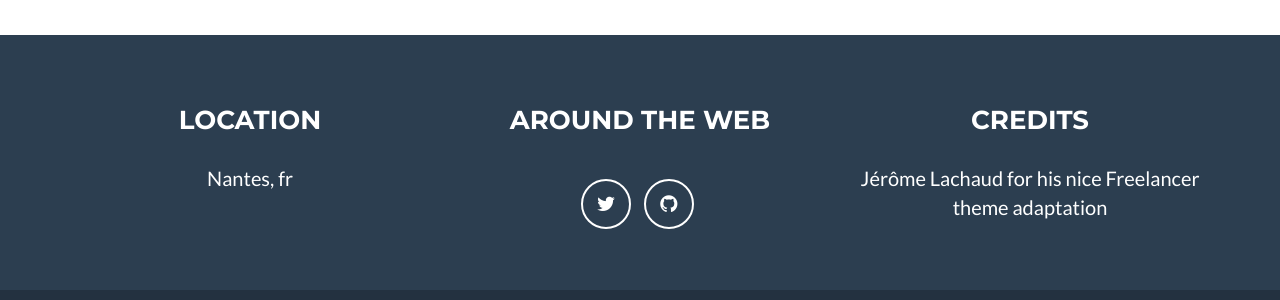
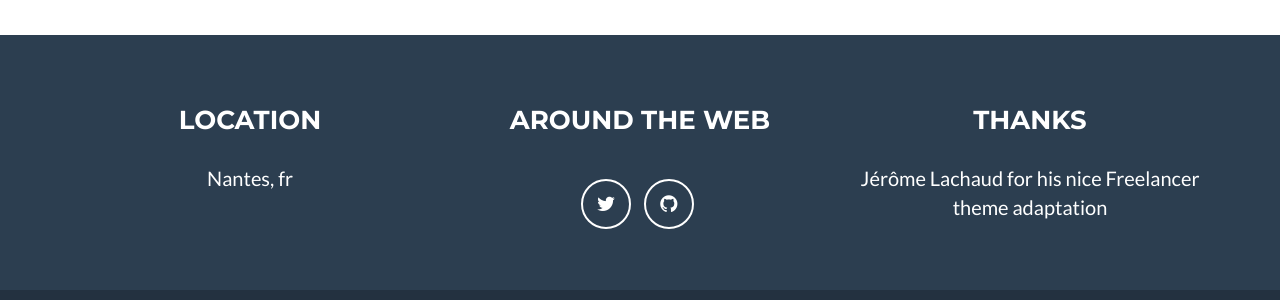
Before and after one commit to ch-benard/portfolio, a Jekyll site: the page built from _posts/2014-07-18-project-1.markdown, in a window 1280 px wide and 900 px high, scrolled down 2471 px. Shown: the part 539-839 px from the top of the window. Built offline with Jekyll 4.4.1, drawn with Linux system fonts in a browser that asks for light colours.

Commit message:
Update _config.yml
_config.yml updated.

```diff
--- a/_config.yml
+++ b/_config.yml
@@ -35,7 +35,7 @@ footer:
   copyright: Christophe BENARD
   location: Location
   social: Around the Web
-  credits: Credits
+  credits: Thanks
 
 # Social networks usernames (many more available: google-plus, flickr, dribbble, pinterest, instagram, tumblr, linkedin, etc.)
 social:
```
